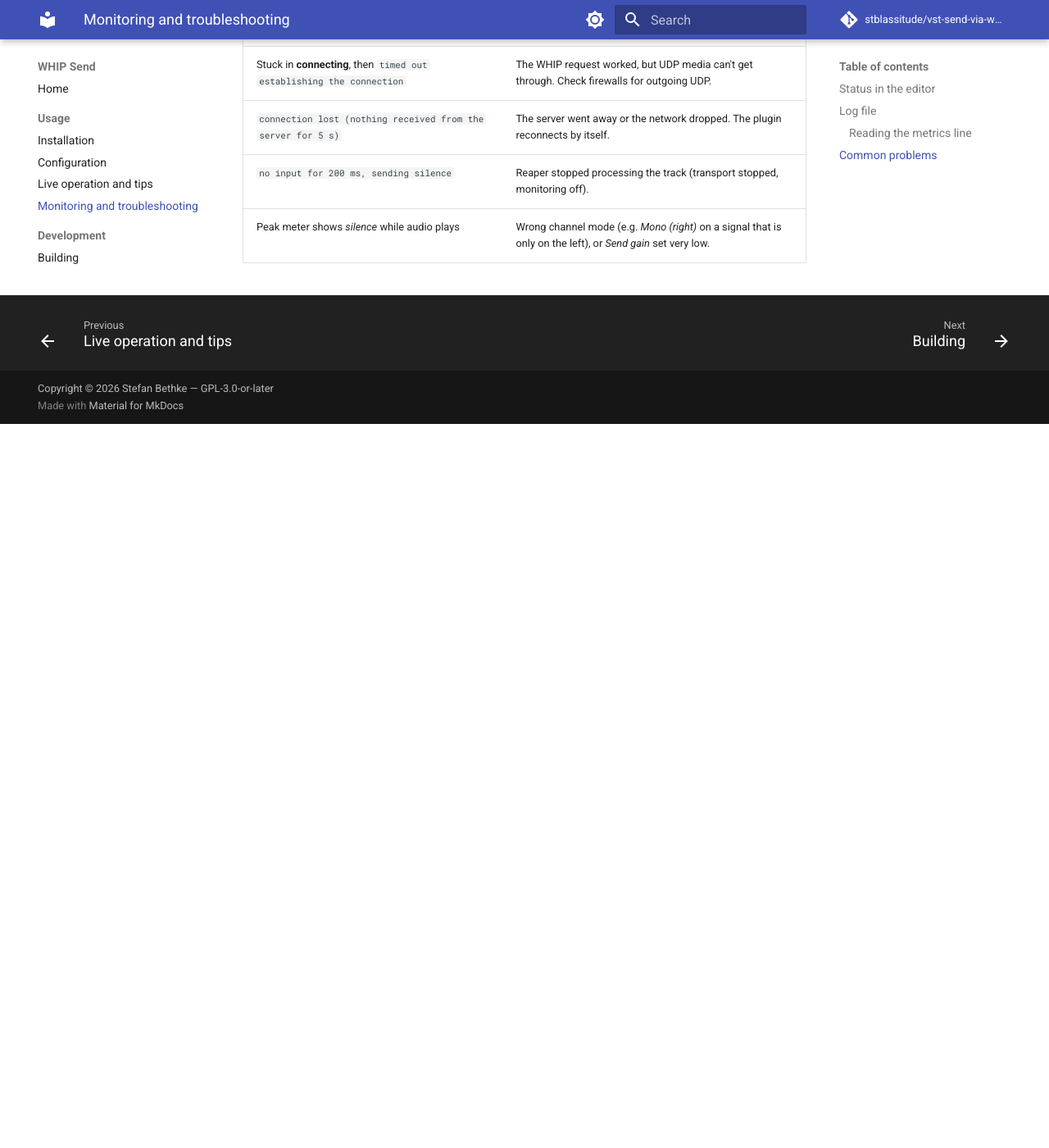
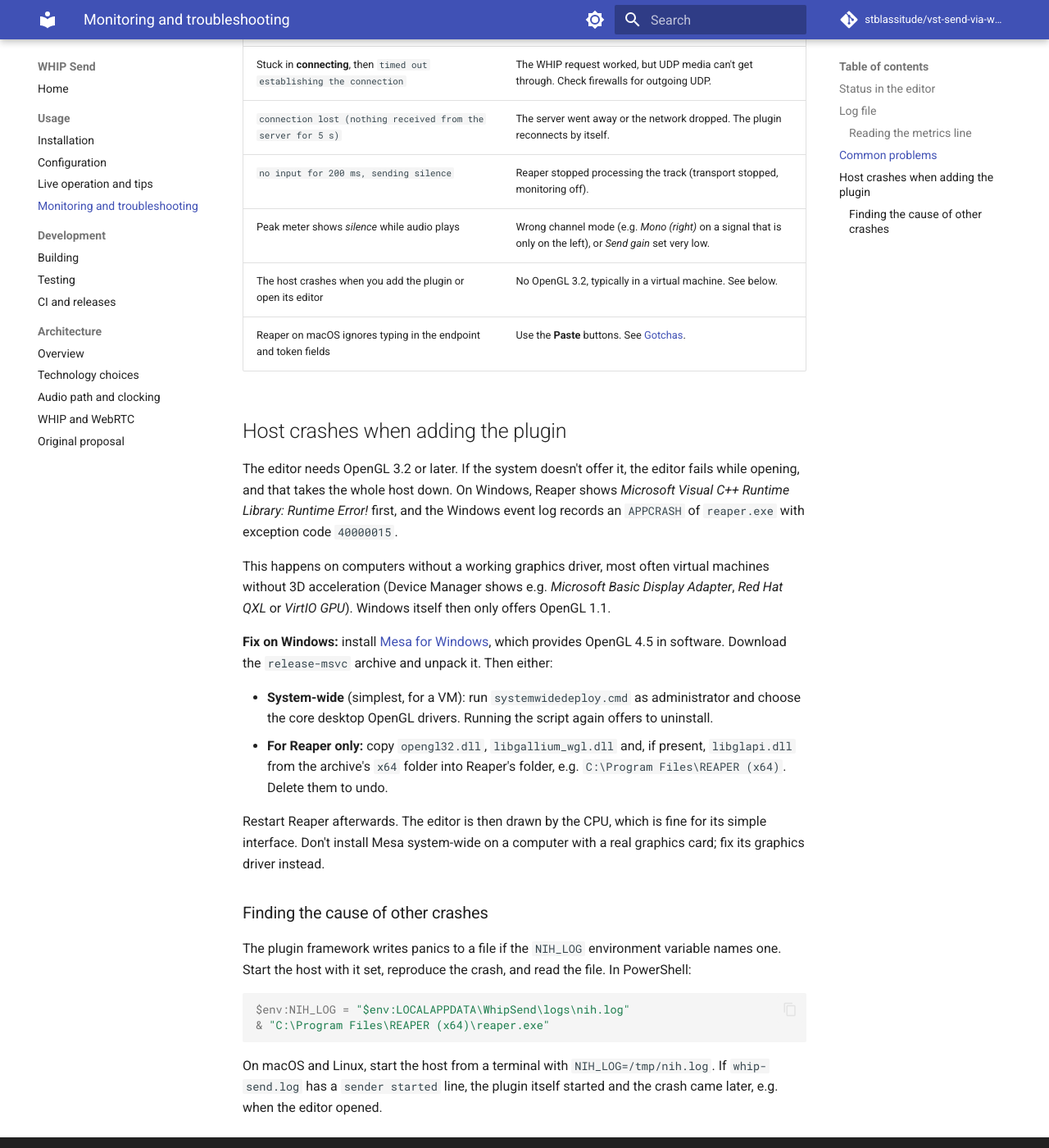
Before and after one commit to stblassitude/vst-send-via-whip, an MkDocs documentation site: the page built from docs/usage/troubleshooting.md, in a window 1280 px wide and 1400 px high, scrolled down 2612 px. Shown: the whole window at 82% size. Built offline with MkDocs 1.6.1 and Material for MkDocs 9.7.7, drawn with Linux system fonts in a browser that asks for light colours; comment, search, counter and statistics services are not loaded; before the commit the page ends 3129 px from its top, so only the background shows below that.

Commit message:
Document the OpenGL 3.2 requirement and the crash without it
The editor needs OpenGL 3.2. Without it, e.g. in a virtual machine
without 3D acceleration, baseview panics while opening the editor, and
the panic takes the host down: Reaper on Windows shows a C++ runtime
error and aborts with exception code 40000015. Describe the symptoms,
Mesa's software OpenGL as a fix, and how to capture panics with NIH_LOG.

Update the testing status: on Windows, the plugin loads and its editor
opens in Reaper 7.8.

Co-Authored-By: Claude Opus 5.5 <noreply@anthropic.com>

````diff
--- a/docs/usage/troubleshooting.md
+++ b/docs/usage/troubleshooting.md
@@ -73,3 +73,48 @@ metrics state=live rate=48000 ch=1 block=128 cb_ms(n=22499 min=0.00 avg=2.67 max
 | `connection lost (nothing received from the server for 5 s)` | The server went away or the network dropped. The plugin reconnects by itself. |
 | `no input for 200 ms, sending silence` | Reaper stopped processing the track (transport stopped, monitoring off). |
 | Peak meter shows *silence* while audio plays | Wrong channel mode (e.g. *Mono (right)* on a signal that is only on the left), or *Send gain* set very low. |
+| The host crashes when you add the plugin or open its editor | No OpenGL 3.2, typically in a virtual machine. See below. |
+| Reaper on macOS ignores typing in the endpoint and token fields | Use the **Paste** buttons. See [Gotchas](live-operation.md#gotchas). |
+
+## Host crashes when adding the plugin
+
+The editor needs OpenGL 3.2 or later. If the system doesn't offer it, the
+editor fails while opening, and that takes the whole host down. On Windows,
+Reaper shows *Microsoft Visual C++ Runtime Library: Runtime Error!* first,
+and the Windows event log records an `APPCRASH` of `reaper.exe` with
+exception code `40000015`.
+
+This happens on computers without a working graphics driver, most often
+virtual machines without 3D acceleration (Device Manager shows e.g.
+*Microsoft Basic Display Adapter*, *Red Hat QXL* or *VirtIO GPU*). Windows
+itself then only offers OpenGL 1.1.
+
+**Fix on Windows:** install [Mesa for Windows](https://github.com/pal1000/mesa-dist-win/releases),
+which provides OpenGL 4.5 in software. Download the `release-msvc` archive
+and unpack it. Then either:
+
+- **System-wide** (simplest, for a VM): run `systemwidedeploy.cmd` as
+  administrator and choose the core desktop OpenGL drivers. Running the
+  script again offers to uninstall.
+- **For Reaper only:** copy `opengl32.dll`, `libgallium_wgl.dll` and, if
+  present, `libglapi.dll` from the archive's `x64` folder into Reaper's
+  folder, e.g. `C:\Program Files\REAPER (x64)`. Delete them to undo.
+
+Restart Reaper afterwards. The editor is then drawn by the CPU, which is fine
+for its simple interface. Don't install Mesa system-wide on a computer with a
+real graphics card; fix its graphics driver instead.
+
+### Finding the cause of other crashes
+
+The plugin framework writes panics to a file if the `NIH_LOG` environment
+variable names one. Start the host with it set, reproduce the crash, and
+read the file. In PowerShell:
+
+```powershell
+$env:NIH_LOG = "$env:LOCALAPPDATA\WhipSend\logs\nih.log"
+& "C:\Program Files\REAPER (x64)\reaper.exe"
+```
+
+On macOS and Linux, start the host from a terminal with `NIH_LOG=/tmp/nih.log`.
+If `whip-send.log` has a `sender started` line, the plugin itself started and
+the crash came later, e.g. when the editor opened.
````
Also changed, not shown: docs/usage/installation.md (+12 -2 lines).
